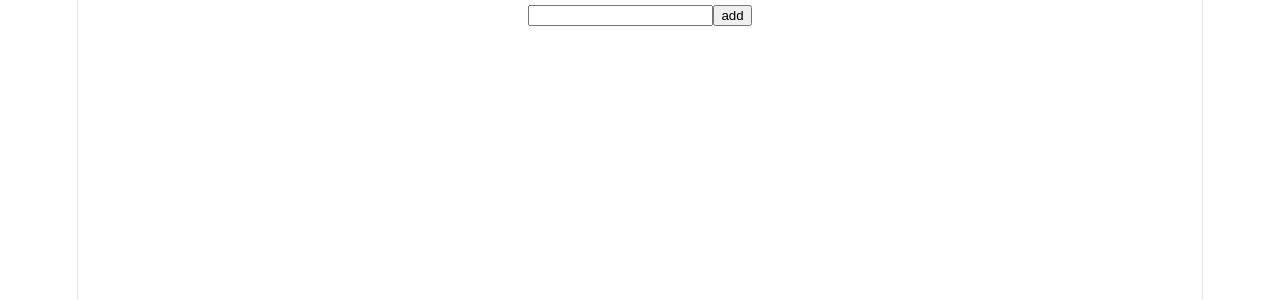
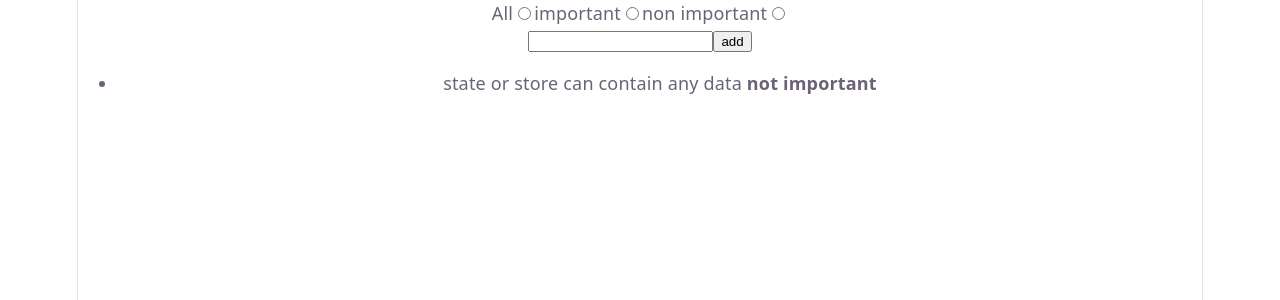
Before and after one commit to Libina-Rai/fullstack_workshop, a React (Vite) app in the folder part6/redux-notes/: page / in a window 1280 px wide. Shown: the top 300 px of the page. Built offline with nearby package versions, Linux system fonts and the light colour scheme.

Commit message:
feat: implement visibility filter and notes display with Redux integration

```diff
--- a/part6/redux-notes/src/App.jsx
+++ b/part6/redux-notes/src/App.jsx
@@ -1,33 +1,17 @@
-import './App.css'
-import { toggleImportanceOf } from './reducers/noteReducer';
-import NewNote from './components/NewNote';
-import { useSelector, useDispatch } from 'react-redux';
+import NewNote from "./components/NewNote";
+import Notes from "./components/Notes";
+import VisibilityFilter from "./components/VisibilityFilter";
 
 const App = () => {
-  //like setState, but for dispatching actions
-  const dispatch = useDispatch();
 
-  //like state
-  const notes = useSelector(state => state);
 
   return (
     <div>
+      <VisibilityFilter />
       <NewNote />
-      <ul>
-        {notes.map((note) => (
-          <li
-            key={note.id}
-            onClick={() =>
-              dispatch(toggleImportanceOf(note.id))
-            }
-          >
-            {note.content}{" "}
-            <strong>{note.important ? "important" : "not important"}</strong>
-          </li>
-        ))}
-      </ul>
+      <Notes />
     </div>
   );
 };
 
-export default App
+export default App;
--- /dev/null
+++ b/part6/redux-notes/src/components/Notes.jsx
@@ -0,0 +1,36 @@
+import { useSelector, useDispatch } from "react-redux";
+import { toggleImportanceOf } from "../reducers/noteReducer";
+
+const Notes = () => {
+  const filter = useSelector((state) => state.filter);
+
+  //like setState, but for dispatching actions
+  const dispatch = useDispatch();
+
+  //like state
+  const notes = useSelector((state) =>
+    filter === "All"
+      ? state.notes
+      : filter === "Important"
+        ? state.notes.filter((note) => note.important)
+        : state.notes.filter((note) => !note.important),
+  );
+
+  return (
+    <div>
+      <ul>
+        {notes.map((note) => (
+          <li
+            key={note.id}
+            onClick={() => dispatch(toggleImportanceOf(note.id))}
+          >
+            {note.content}{" "}
+            <strong>{note.important ? "important" : "not important"}</strong>
+          </li>
+        ))}
+      </ul>
+    </div>
+  );
+};
+
+export default Notes;
--- /dev/null
+++ b/part6/redux-notes/src/components/VisibilityFilter.jsx
@@ -0,0 +1,38 @@
+import { useSelector, useDispatch } from "react-redux";
+import { filterChange } from "../reducers/filterReducer";
+
+const VisibilityFilter = () => {
+  const filter = useSelector((state) => state.filter);
+  const dispatch = useDispatch();
+
+   const filterSelected = (filter) => {
+    console.log(filter);
+    // setFilter(filter);
+    dispatch(filterChange(filter));
+  };
+
+  return (
+    <div>
+      All
+      <input
+        type="radio"
+        name="filter"
+        onChange={() => filterSelected("All")}
+      />
+      important
+      <input
+        type="radio"
+        name="filter"
+        onChange={() => filterSelected("Important")}
+      />
+      non important
+      <input
+        type="radio"
+        name="filter"
+        onChange={() => filterSelected("Non_Important")}
+      />
+    </div>
+  );
+};
+
+export default VisibilityFilter;
--- a/part6/redux-notes/src/main.jsx
+++ b/part6/redux-notes/src/main.jsx
@@ -1,11 +1,17 @@
 import { createRoot } from "react-dom/client";
 import "./index.css";
 import { Provider } from "react-redux";
-import { createStore } from "redux";
+import { createStore, combineReducers } from "redux";
 import noteReducer from "./reducers/noteReducer";
+import filterReducer from "./reducers/filterReducer";
 import App from "./App";
 
-export const store = createStore(noteReducer);
+const reducer = combineReducers({
+  notes: noteReducer,
+  filter: filterReducer
+})
+
+export const store = createStore(reducer);
 
 createRoot(document.getElementById("root")).render(
   <Provider store={store}>
--- /dev/null
+++ b/part6/redux-notes/src/reducers/filterReducer.js
@@ -0,0 +1,16 @@
+const filterReducer = (state = 'ALL', action) => {
+  switch (action.type) {
+    case 'SET_FILTER':
+      return action.payload
+    default:
+      return state
+  }
+}
+
+//action creator
+export const filterChange = (filter) => ({
+  type: "SET_FILTER",
+  payload: filter
+})
+
+export default filterReducer
--- a/part6/redux-notes/src/reducers/noteReducer.js
+++ b/part6/redux-notes/src/reducers/noteReducer.js
@@ -1,5 +1,18 @@
+const initialState = [
+  {
+    content: "Reducer defines how state works",
+    important: true,
+    id: 1,
+  },
+  {
+    content: "state or store can contain any data",
+    important: false,
+    id: 2,
+  }
+]
+
 const generateId = () => Number((Math.random() * 1000000).toFixed(0));
-const noteReducer = (state=[], action) => {
+const noteReducer = (state=initialState, action) => {
   if (action.type === "NEW_NOTE") {
     // state.push(action.payload)
     let newState = [...state, action.payload];
```
